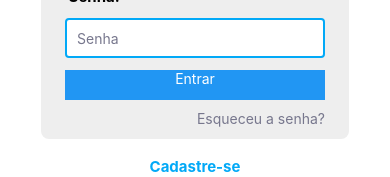
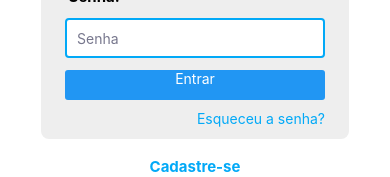
Before and after one commit to JuliarGubolin/bbn-best-bloco-notas, a React Native app in the folder bbnprojeto/: screen / in a window 390 px wide. Shown: the part 502-679 px from the top of the page. Built offline with nearby package versions, Linux system fonts and the light colour scheme.

Commit message:
Update estilo.js

```diff
--- a/bbnprojeto/styles/estilo.js
+++ b/bbnprojeto/styles/estilo.js
@@ -74,7 +74,7 @@ export default StyleSheet.create({
       marginRight:12
     },
     txtEsqueceuSenha:{
-      color:'#77778D'
+      color: '#02a9f7'
     },
     botaoEntrar:{
       color:'white',
@@ -82,7 +82,8 @@ export default StyleSheet.create({
       textAlign:'center',
       height:30,
       width:260,
-      textAlignVertical:'center'
+      textAlignVertical:'center',
+      borderRadius:3
     },
     botaoPrincipal:{
       fontSize: 50,
```
